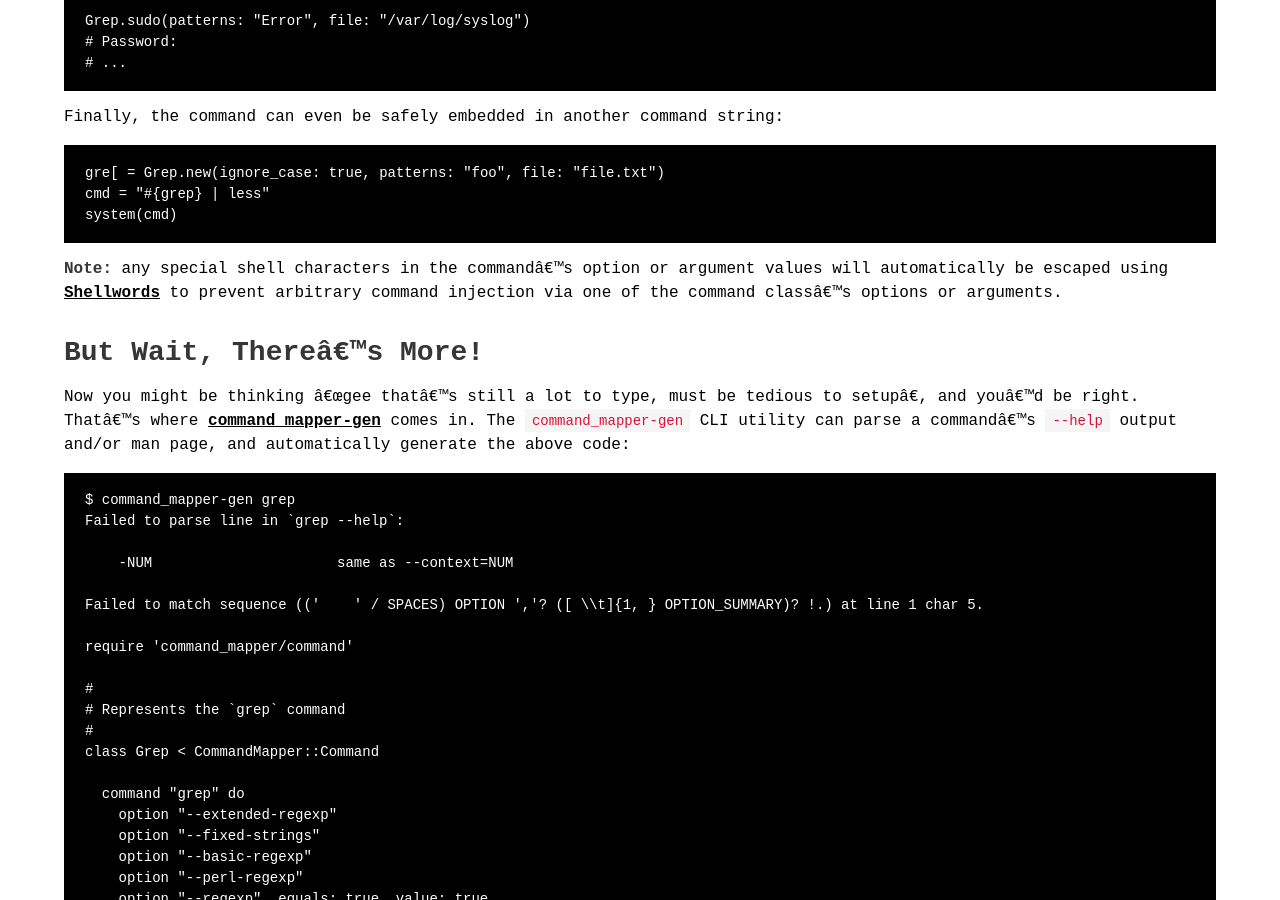
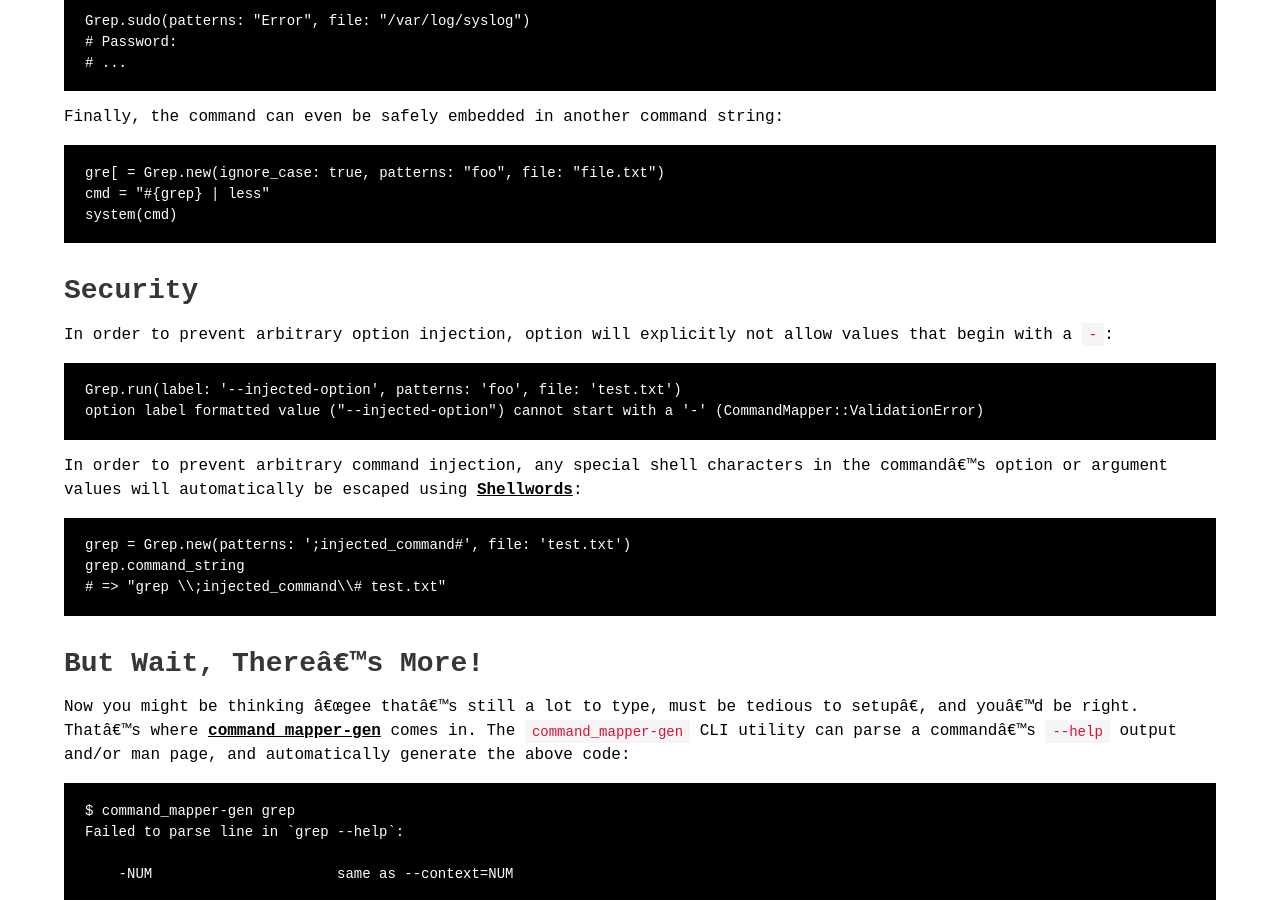
Before and after one commit to postmodern/postmodern.github.io, a Jekyll site: the page built from blog/_posts/2021-11-25-introducing-command-mapper.md, in a window 1280 px wide and 900 px high, scrolled down 4147 px. Built offline with Jekyll 4.4.1, drawn with Linux system fonts in a browser that asks for light colours.

Commit message:
Added a section on Security.

````diff
--- a/blog/_posts/2021-11-25-introducing-command-mapper.md
+++ b/blog/_posts/2021-11-25-introducing-command-mapper.md
@@ -229,9 +229,25 @@ cmd = "#{grep} | less"
 system(cmd)
 ```
 
-**Note:** any special shell characters in the command's option or argument
-values will automatically be escaped using [Shellwords] to prevent arbitrary
-command injection via one of the command class's options or arguments.
+## Security
+
+In order to prevent arbitrary option injection, option will explicitly not
+allow values that begin with a `-`:
+
+```ruby
+Grep.run(label: '--injected-option', patterns: 'foo', file: 'test.txt')
+option label formatted value ("--injected-option") cannot start with a '-' (CommandMapper::ValidationError)
+```
+
+In order to prevent arbitrary command injection, any special shell characters
+in the command's option or argument values will automatically be escaped using
+[Shellwords]\:
+
+```ruby
+grep = Grep.new(patterns: ';injected_command#', file: 'test.txt')
+grep.command_string
+# => "grep \\;injected_command\\# test.txt"
+```
 
 [Shellwords]: https://rubydoc.info/stdlib/shellwords/Shellwords
 
````
